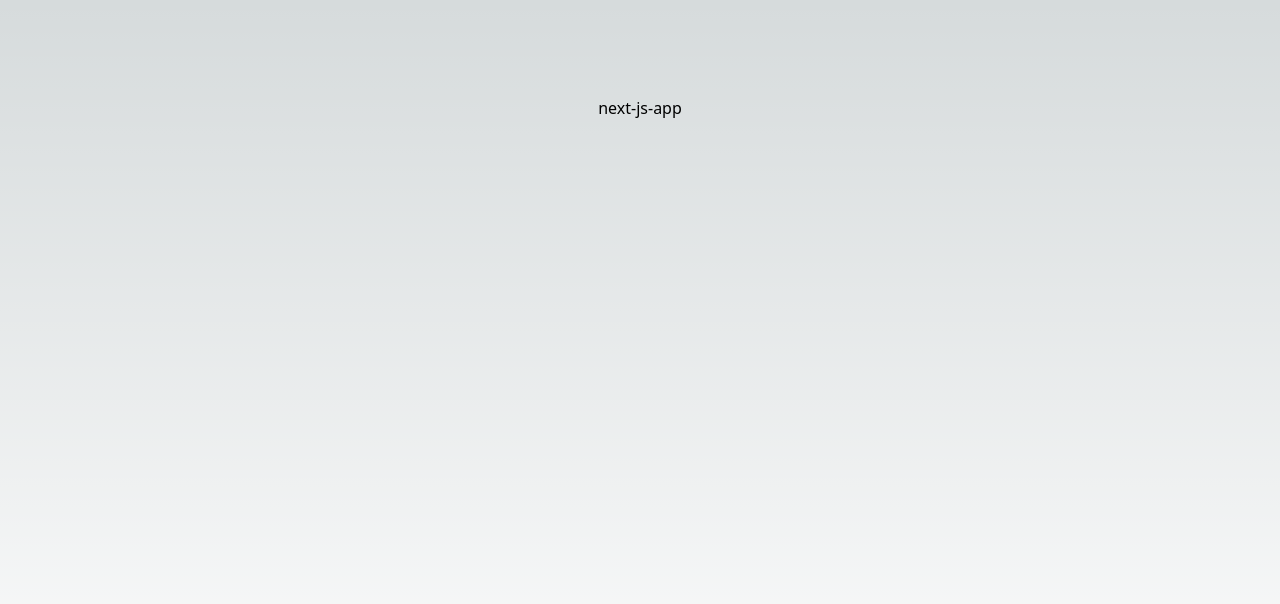
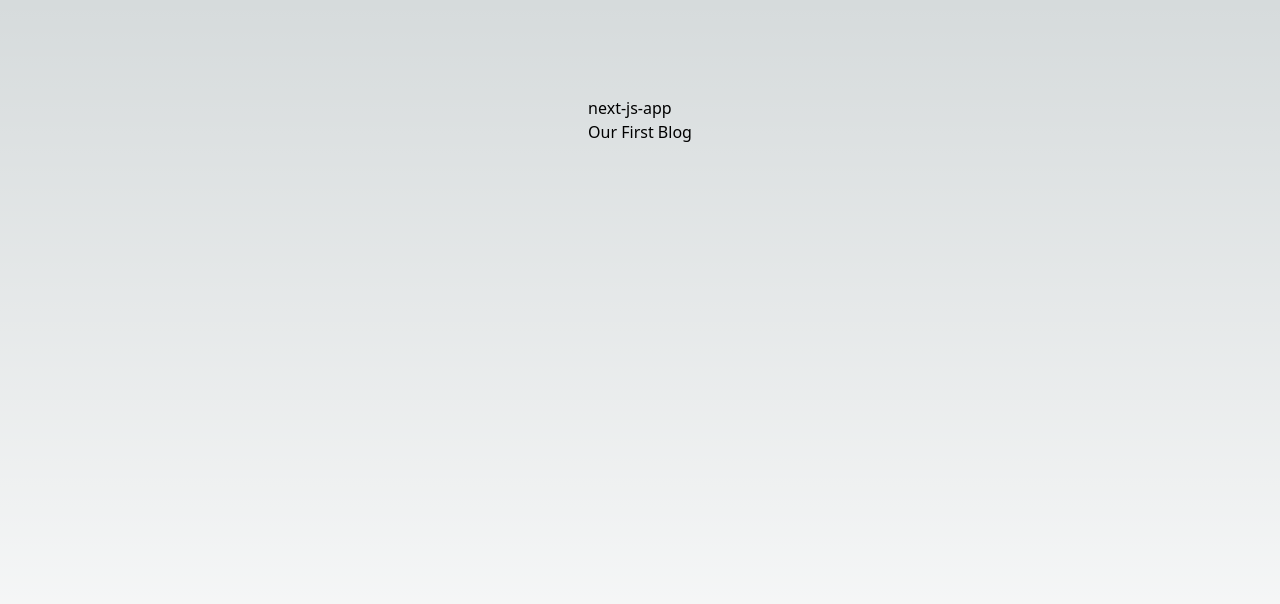
Before and after one commit to zahoor-uzair/blog, a Next.js app: page / in a window 1280 px wide. Shown: the top 604 px of the page. Built offline with nearby package versions, Linux system fonts and the light colour scheme.

Commit message:
first commit by uzair

```diff
--- a/src/app/page.tsx
+++ b/src/app/page.tsx
@@ -1,7 +1,9 @@
 export default function Home() {
   return (
     <main className="flex min-h-screen flex-col items-center justify-between p-24">
-      next-js-app
+      next-js-app <br></br>
+      Our First Blog
+
     </main>
   );
 }
```
